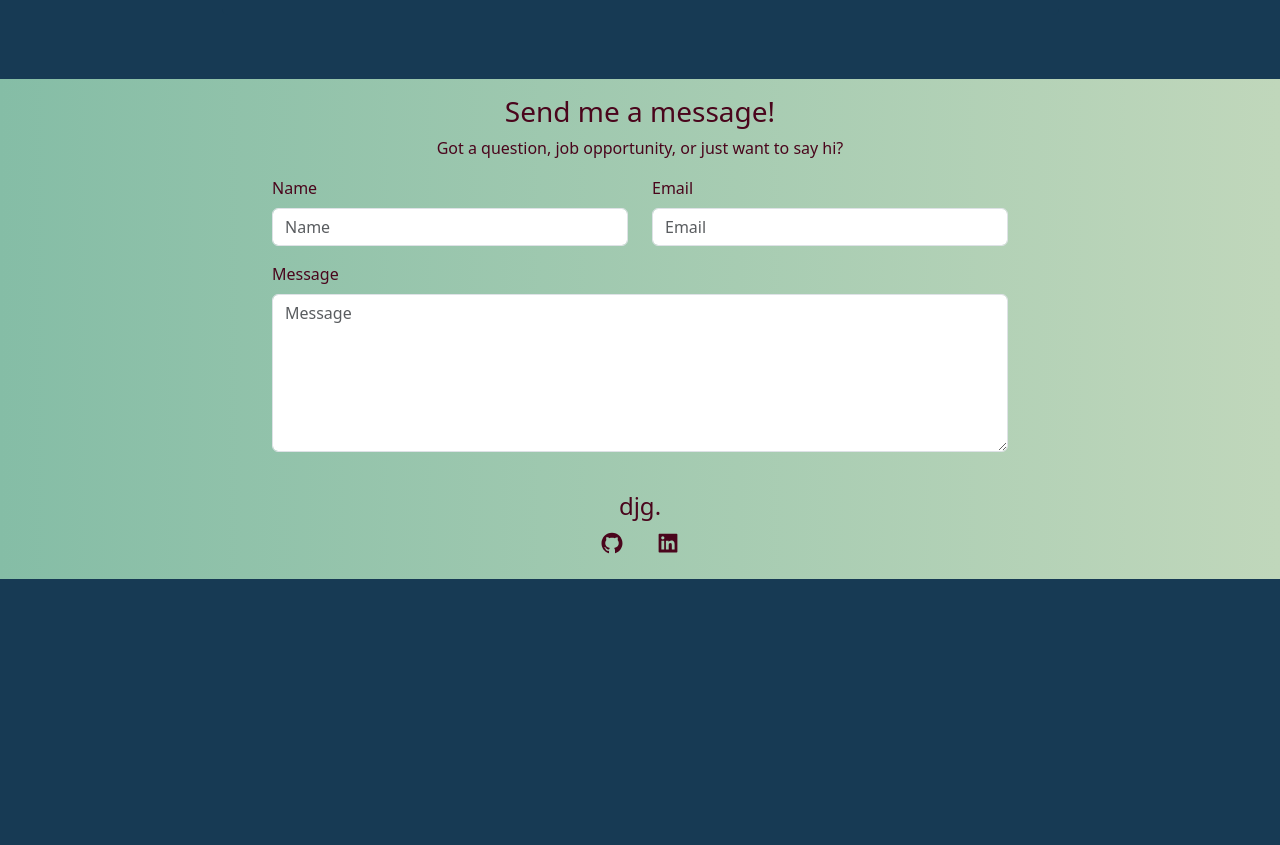
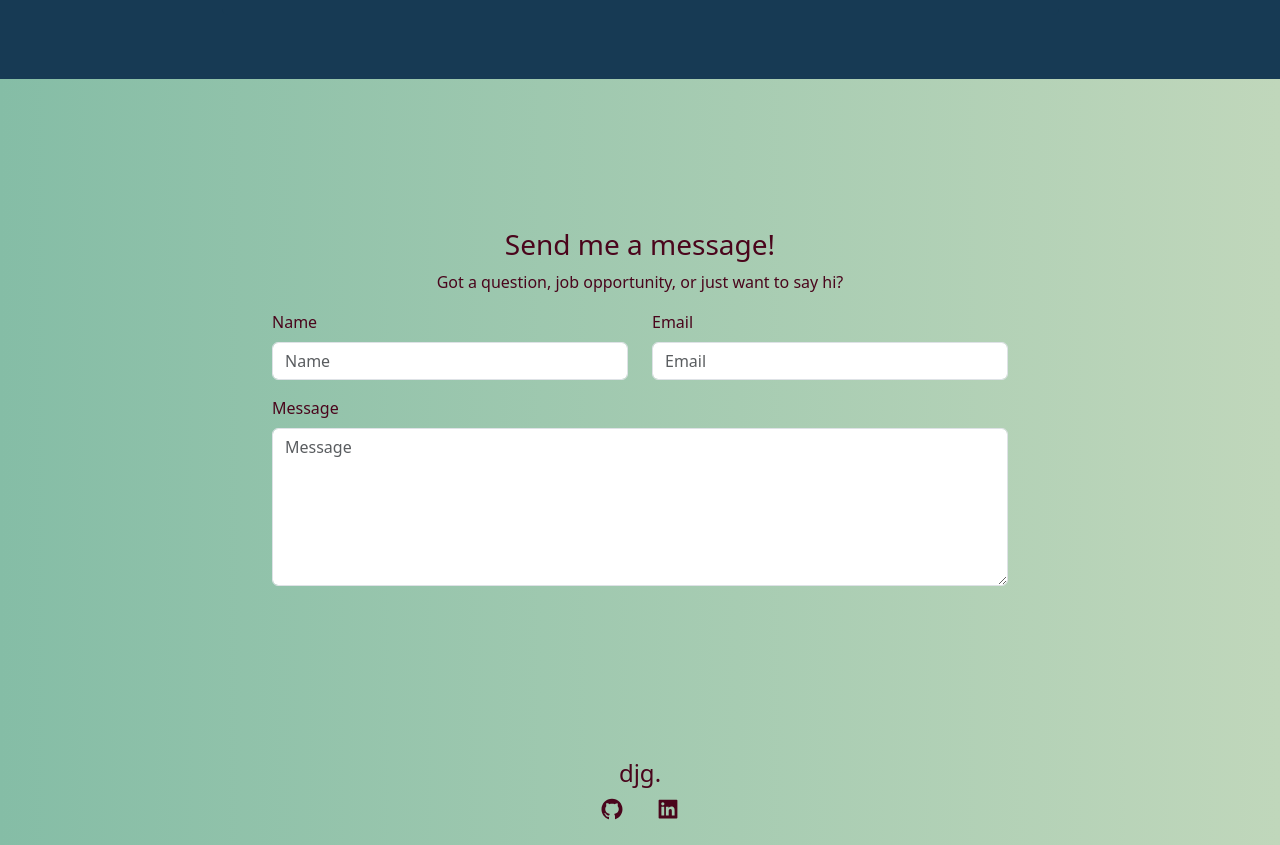
Before and after one commit to DNA21/personal-site, a React (Create React App) app: page / in a window 1280 px wide. Shown: the part 1810-2655 px from the top of the page. Before the commit the page ends 2389 px from the top, so only its background shows below. Built offline with nearby package versions, Linux system fonts and the light colour scheme; the HTML template or start-up script is replaced by a standard one.

Commit message:
Resume Download

```diff
--- a/src/components/Contact.jsx
+++ b/src/components/Contact.jsx
@@ -5,7 +5,7 @@ import { Container, Label, Col, FormGroup, Row } from 'reactstrap'
 const Contact = () => {
     return (
         <div className='bground-gradient text-secondary pt-3' id='contact'>
-            <Container>
+            <Container style={{ height: 80 + 'vh'}} className='d-flex flex-column justify-content-center' >
                 <div className='d-flex flex-column align-items-center'>
                     <h3>
                         Send me a message!
--- a/src/components/Footer.jsx
+++ b/src/components/Footer.jsx
@@ -8,8 +8,8 @@ const Footer = () => {
             <Container className='d-flex flex-column align-items-center py-4'>
                 <h4>djg.</h4>
                 <div>
-                    <AiFillGithub size={24} className='mx-3' />
-                    <AiFillLinkedin size={24} className='mx-3' />
+                    <a className='text-secondary' href='https://github.com/DNA21'><AiFillGithub size={24} className='mx-3' /></a>
+                    <a className='text-secondary' href='https://www.linkedin.com/in/daniel-galuardi-23a66176/'><AiFillLinkedin size={24} className='mx-3' /></a>
                 </div>
             </Container>
         </div>
--- a/src/components/Header.jsx
+++ b/src/components/Header.jsx
@@ -35,12 +35,12 @@ const Header = () => {
                                 </Link>
                             </NavItem>
                             <NavItem className='px-2'>
-                                <Link activeClass='active' to="projects" spy={true} smooth={true} offset={-70} duration={500} onClick={()=> setMenuOpen(false)}className='nav-link text-secondary'>
+                                <Link activeClass='active' to="projects" spy={true} smooth={true} offset={-70} duration={500} onClick={()=> setMenuOpen(false)} className='nav-link text-secondary'>
                                     Projects
                                 </Link>
                             </NavItem>
                             <NavItem>
-                                <Link activeClass='active' to="contact" spy={true} smooth={true} offset={0} duration={500} onClick={()=> setMenuOpen(false)}className='nav-link text-secondary'>
+                                <Link activeClass='active' to="contact" spy={true} smooth={true} offset={-70} duration={500} onClick={()=> setMenuOpen(false)} className='nav-link text-secondary'>
                                     Contact
                                 </Link>
                             </NavItem>
--- a/src/components/Intro.jsx
+++ b/src/components/Intro.jsx
@@ -3,7 +3,7 @@ import { Container } from 'reactstrap';
 import Typewriter from 'typewriter-effect'
 import desktopImage from '../app/assets/img/hero1920.png'
 import largeImage from '../app/assets/img/hero3200.png'
-import mobileImage from '../app/assets/img/no-vig2.png'
+import mobileImage from '../app/assets/img/hero650.png'
 
 const useWindowWidth = () => {
     const [windowWidth, setWindowWidth] = useState(window.innerWidth);
--- a/src/components/Projects.jsx
+++ b/src/components/Projects.jsx
@@ -23,8 +23,7 @@ const Projects = () => {
                 </Col>
                 <Col>
                     <div className='d-flex align-items-center justify-content-end'>
-                        <AiOutlineGithub size={48} className='text-middle hover-effect' />
-                        {/* <Button size='lg' className='px-3 button-color text-secondary'>GITHUB</Button> */}
+                        <a href='https://github.com/DNA21'><AiOutlineGithub size={48} className='text-middle hover-effect' /></a>
                     </div>
                 </Col>
             </Row>
--- a/src/components/Resume.jsx
+++ b/src/components/Resume.jsx
@@ -1,7 +1,22 @@
 import React from 'react'
 import { Button, Container } from 'reactstrap'
+import resume from '../app/resume/Daniel-Galuardi-Resume.pdf'
 
 const Resume = () => {
+
+    const onButtonClick = () => {
+        fetch(resume).then(response => {
+            response.blob().then(blob => {
+                const fileURL = window.URL.createObjectURL(blob);
+                let alink = document.createElement('a');
+                alink.href = fileURL;
+                alink.download = 'Daniel-Galuardi-Resume.pdf';
+                document.body.appendChild(alink);
+                alink.click();
+            })
+        })
+    }
+
     return (
         <div className='bground-gradient py-3' id='about'>
             <Container>
@@ -12,7 +27,7 @@ const Resume = () => {
                         </h3>
                     </div>
                     <div className='col mb-3 mb-sm-0 d-flex align-items-center justify-content-center justify-content-sm-end'>
-                        <Button size='lg' className='bg-middle text-secondary'>Resume</Button>
+                        <Button onClick={onButtonClick} size='lg' className='bg-middle text-secondary'>Resume</Button>
                     </div>
                 </div>
             </Container>
```
Also changed, not shown: src/app/assets/img/hero650.png (added), 1 other file (tests, documents, lock files or other folders).
